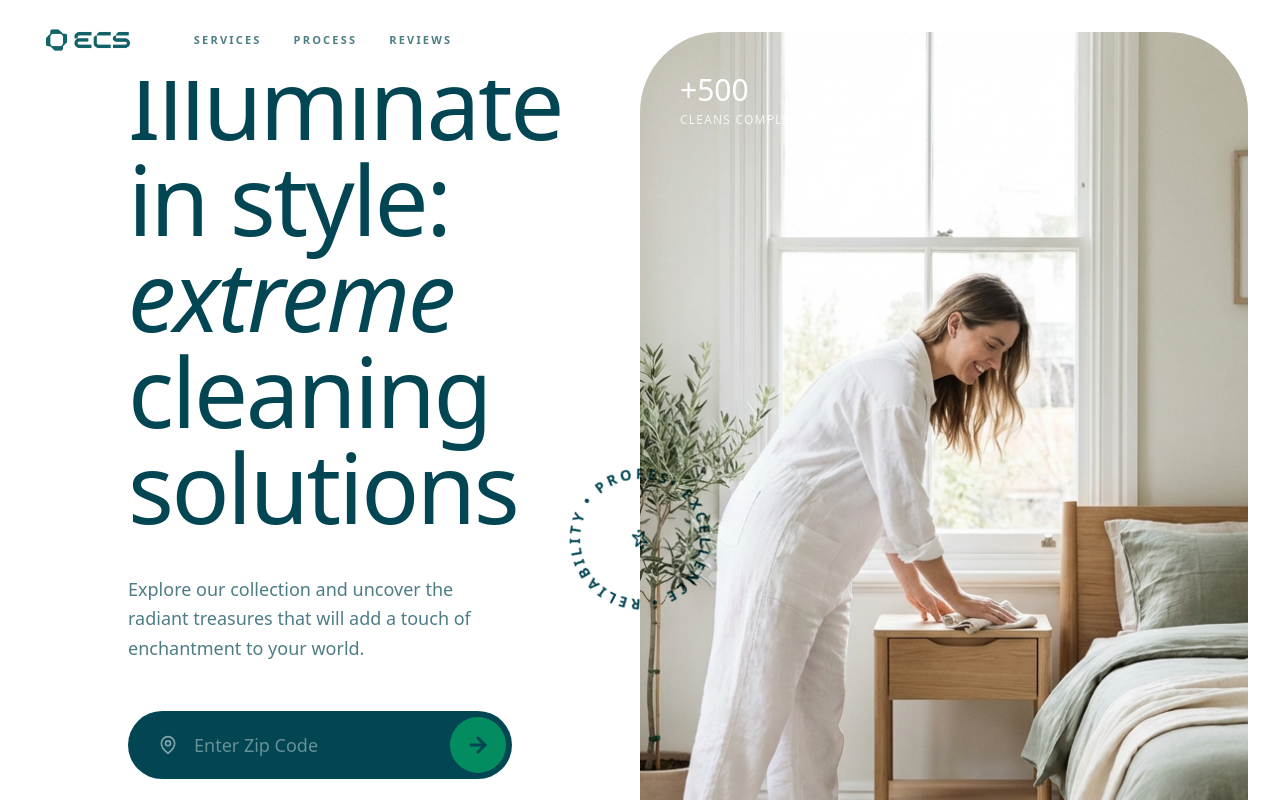
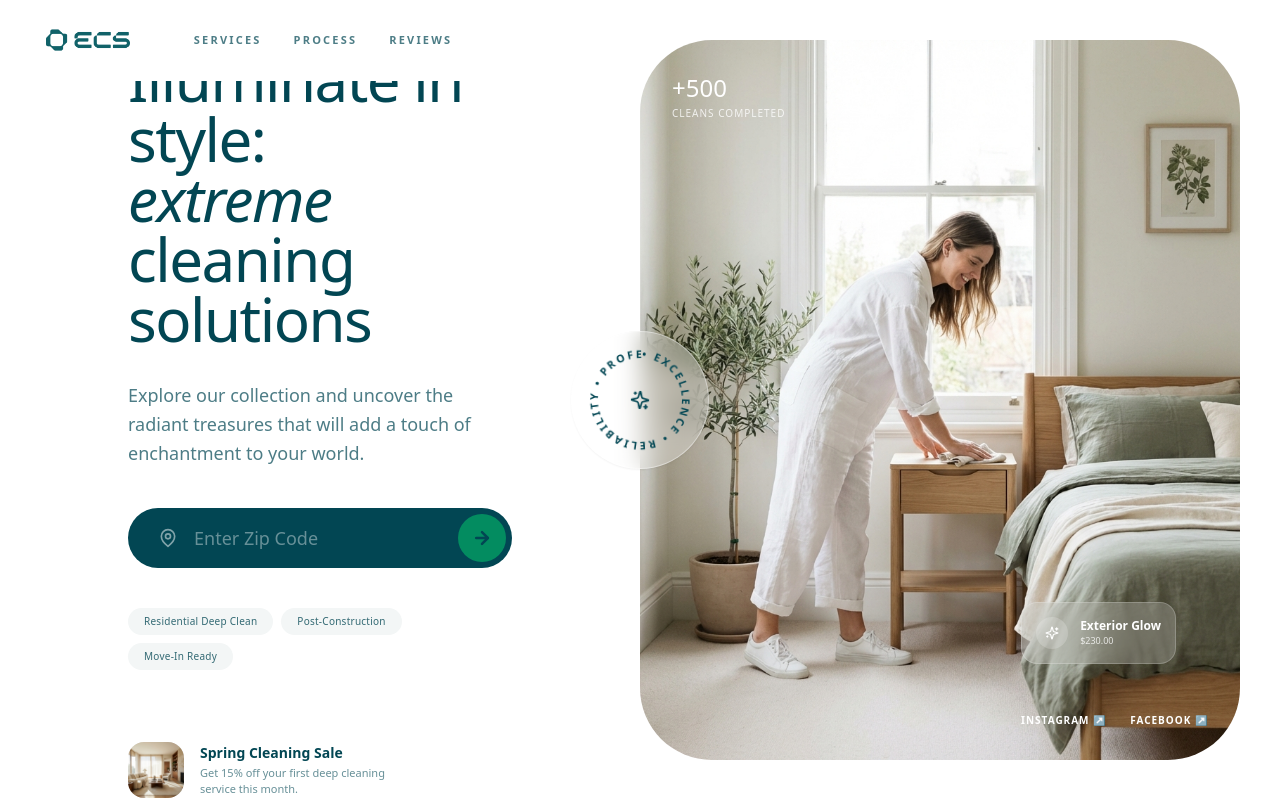
Before and after one commit to renatoquerales28-byte/extreme-cleaning-next, a Next.js app: page / in a window 1280 px wide. Shown: the top 800 px of the page. Built offline with nearby package versions, Linux system fonts and the light colour scheme.

Commit message:
UI: Adjust Hero to 100dvh and refine rotating stamp with glassmorphism

```diff
--- a/src/components/landing/HeroSection.tsx
+++ b/src/components/landing/HeroSection.tsx
@@ -19,7 +19,7 @@ export default function HeroSection() {
     };
 
     return (
-        <section className="relative w-full bg-white pt-24 lg:pt-0 min-h-[90vh] overflow-hidden font-sans text-[#024653]">
+        <section className="relative w-full bg-white pt-24 lg:pt-0 lg:h-[100dvh] lg:min-h-0 overflow-hidden font-sans text-[#024653]">
             <div className="max-w-[1800px] mx-auto grid grid-cols-1 lg:grid-cols-2 h-full gap-8 lg:gap-0">
 
                 {/* Left Column: Content & Conversion */}
@@ -28,7 +28,7 @@ export default function HeroSection() {
                         initial={{ opacity: 0, y: 20 }}
                         animate={{ opacity: 1, y: 0 }}
                         transition={{ duration: 0.8 }}
-                        className="space-y-8 lg:space-y-10"
+                        className="space-y-6 lg:space-y-8"
                     >
                         {/* Eyebrow */}
                         <div className="text-[10px] tracking-[0.4em] uppercase font-medium opacity-50 pl-1">
@@ -36,7 +36,7 @@ export default function HeroSection() {
                         </div>
 
                         {/* Minimalist Headline */}
-                        <h1 className="text-5xl lg:text-7xl xl:text-8xl font-normal leading-tight tracking-tight">
+                        <h1 className="text-4xl lg:text-5xl xl:text-6xl font-normal leading-tight tracking-tight">
                             Illuminate in style: <br />
                             <span className="italic font-light">extreme</span> cleaning <br />
                             solutions
@@ -60,48 +60,48 @@ export default function HeroSection() {
                                         onFocus={() => setIsFocused(true)}
                                         onBlur={() => setIsFocused(false)}
                                         placeholder="Enter Zip Code"
-                                        className="w-full bg-transparent border-none focus:ring-0 text-white font-medium placeholder:text-white/40 text-lg px-4 py-3 h-14"
+                                        className="w-full bg-transparent border-none focus:ring-0 text-white font-medium placeholder:text-white/40 text-lg px-4 py-2 h-12"
                                     />
                                     <button
                                         type="submit"
                                         disabled={zipCode.length < 5}
-                                        className="bg-[#05D16E] hover:bg-[#04bd63] text-[#024653] w-14 h-14 rounded-full flex items-center justify-center transition-all disabled:opacity-50 disabled:cursor-not-allowed shrink-0"
+                                        className="bg-[#05D16E] hover:bg-[#04bd63] text-[#024653] w-12 h-12 rounded-full flex items-center justify-center transition-all disabled:opacity-50 disabled:cursor-not-allowed shrink-0"
                                     >
-                                        <ArrowRight size={24} className="stroke-[3px]" />
+                                        <ArrowRight size={20} className="stroke-[3px]" />
                                     </button>
                                 </div>
                             </form>
                         </div>
 
                         {/* Service Tags */}
-                        <div className="flex flex-wrap gap-3 pt-4">
+                        <div className="flex flex-wrap gap-2 pt-2">
                             {["Residential Deep Clean", "Post-Construction", "Move-In Ready"].map((tag, i) => (
-                                <span key={i} className="px-5 py-2 rounded-full bg-[#f3f6f6] text-xs font-medium tracking-wide text-[#024653]/80">
+                                <span key={i} className="px-4 py-1.5 rounded-full bg-[#f3f6f6] text-[10px] font-medium tracking-wide text-[#024653]/80">
                                     {tag}
                                 </span>
                             ))}
                         </div>
 
                         {/* Promo Widget */}
-                        <div className="flex items-center gap-4 pt-8 lg:pt-16 border-t border-gray-100 lg:border-none w-fit">
-                            <div className="w-16 h-16 rounded-2xl bg-gray-100 relative overflow-hidden">
+                        <div className="flex items-center gap-4 pt-6 lg:pt-10 border-t border-gray-100 lg:border-none w-fit">
+                            <div className="w-14 h-14 rounded-2xl bg-gray-100 relative overflow-hidden">
                                 <Image src="/brand/service-residential.png" alt="Promo" fill className="object-cover" />
                             </div>
-                            <div className="space-y-1">
+                            <div className="space-y-0.5">
                                 <div className="text-sm font-bold">Spring Cleaning Sale</div>
-                                <div className="text-xs opacity-60 max-w-[200px]">Get 15% off your first deep cleaning service this month.</div>
+                                <div className="text-[11px] opacity-60 max-w-[200px]">Get 15% off your first deep cleaning service this month.</div>
                             </div>
                         </div>
                     </motion.div>
                 </div>
 
                 {/* Right Column: Floating Sheet Image */}
-                <div className="relative h-[600px] lg:h-full w-full p-4 lg:p-8 lg:pl-0">
+                <div className="relative h-[500px] lg:h-full w-full p-4 lg:p-10 lg:pl-0">
                     <motion.div
                         initial={{ opacity: 0, scale: 0.98 }}
                         animate={{ opacity: 1, scale: 1 }}
                         transition={{ duration: 1, delay: 0.2 }}
-                        className="relative w-full h-full rounded-[3rem] lg:rounded-[5rem] overflow-hidden"
+                        className="relative w-full h-full rounded-[3rem] lg:rounded-[4.5rem] overflow-hidden"
                     >
                         <Image
                             src="/brand/hero_woman_cleaning.png"
@@ -112,25 +112,25 @@ export default function HeroSection() {
                         />
 
                         {/* Overlay: Minimal Counter */}
-                        <div className="absolute top-10 left-10 text-white">
-                            <div className="text-3xl font-light">+500</div>
-                            <div className="text-xs uppercase tracking-widest opacity-80 mt-1">Cleans Completed</div>
+                        <div className="absolute top-8 left-8 text-white">
+                            <div className="text-2xl font-light">+500</div>
+                            <div className="text-[10px] uppercase tracking-widest opacity-80 mt-0.5">Cleans Completed</div>
                         </div>
 
                         {/* Overlay: Social Links */}
-                        <div className="absolute bottom-10 right-10 text-white flex gap-6 text-xs font-bold tracking-widest uppercase">
+                        <div className="absolute bottom-8 right-8 text-white flex gap-6 text-[10px] font-bold tracking-widest uppercase">
                             <a href="#" className="hover:opacity-70 transition-opacity">Instagram ↗</a>
                             <a href="#" className="hover:opacity-70 transition-opacity">Facebook ↗</a>
                         </div>
 
                         {/* Glassmorphism Chip */}
-                        <div className="absolute bottom-32 right-20 bg-white/30 backdrop-blur-xl p-4 rounded-2xl flex items-center gap-4 text-white border border-white/20 max-w-[200px]">
-                            <div className="w-10 h-10 rounded-full bg-white/20 flex items-center justify-center">
-                                <Sparkles size={16} />
+                        <div className="absolute bottom-24 right-16 bg-white/20 backdrop-blur-xl p-3.5 rounded-2xl flex items-center gap-3 text-white border border-white/20 max-w-[180px]">
+                            <div className="w-8 h-8 rounded-full bg-white/20 flex items-center justify-center">
+                                <Sparkles size={14} />
                             </div>
                             <div>
-                                <div className="text-sm font-bold">Exterior Glow</div>
-                                <div className="text-[10px] opacity-80">$230.00</div>
+                                <div className="text-xs font-bold">Exterior Glow</div>
+                                <div className="text-[9px] opacity-80">$230.00</div>
                             </div>
                         </div>
                     </motion.div>
@@ -138,26 +138,32 @@ export default function HeroSection() {
             </div>
 
             {/* Rotating Stamp - Absolute Center */}
-            <div className="hidden lg:block absolute left-1/2 top-1/2 -translate-x-1/2 -translate-y-1/2 z-30 pointer-events-none mix-blend-multiply">
+            <div className="hidden lg:block absolute left-1/2 top-1/2 -translate-x-1/2 -translate-y-1/2 z-30 pointer-events-none">
+                <motion.div
+                    initial={{ scale: 0.8, opacity: 0 }}
+                    animate={{ scale: 1, opacity: 1 }}
+                    transition={{ duration: 1, delay: 0.5 }}
+                    className="backdrop-blur-md bg-white/30 border border-white/40 p-3 rounded-full shadow-sm"
+                >
                     <motion.div
                         animate={{ rotate: 360 }}
-                    transition={{ duration: 20, repeat: Infinity, ease: "linear" }}
-                    className="w-40 h-40 relative"
+                        transition={{ duration: 25, repeat: Infinity, ease: "linear" }}
+                        className="w-28 h-28 relative"
                     >
                         <svg viewBox="0 0 200 200" className="w-full h-full">
                             <defs>
                                 <path id="circlePath" d="M 100, 100 m -75, 0 a 75,75 0 1,1 150,0 a 75,75 0 1,1 -150,0" />
                             </defs>
-                        <text fill="#024653" fontSize="18" fontWeight="bold" letterSpacing="4">
+                            <text fill="#024653" fontSize="19" fontWeight="bold" letterSpacing="4">
                                 <textPath href="#circlePath" startOffset="0%">
                                     • EXCELLENCE • RELIABILITY • PROFESSIONALISM
                                 </textPath>
                             </text>
-                        <circle cx="100" cy="100" r="40" fill="white" />
-                        <g transform="translate(88, 88)">
-                            <Sparkles size={24} className="text-[#024653]" />
-                        </g>
                         </svg>
+                        <div className="absolute inset-0 flex items-center justify-center">
+                            <Sparkles size={20} className="text-[#024653]" />
+                        </div>
+                    </motion.div>
                 </motion.div>
             </div>
         </section>
```
Lines whose indentation alone changed are shown as unchanged.
